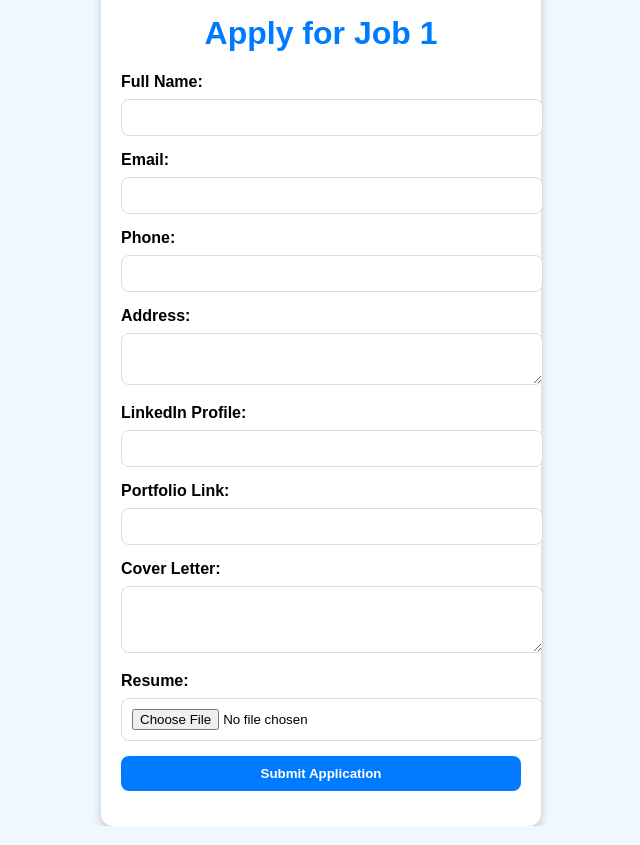
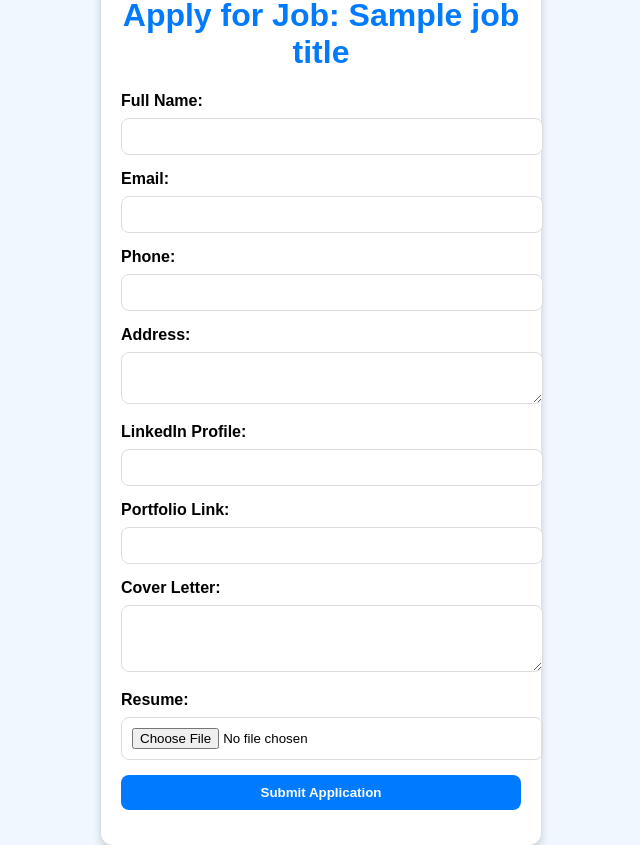
Before and after one commit to danielobare/daniel-obare-careers-website, a Flask app: template templates/apply.html in a window 1280 px wide. Shown: the whole page, without its empty margins (319-959 px from the left). Run offline with Flask 3, Linux system fonts and the light colour scheme; the template is opened without the code that fills it: most values are stand-ins (such as "Sample title", 1, 10 or a date in 2020).

Commit message:
misc changes like displaying job title in application page instead of job id

```diff
--- a/app.py
+++ b/app.py
@@ -1,7 +1,6 @@
 from flask import Flask, jsonify, render_template, request
 from sqlalchemy import text
 from database import engine
-import os
 
 app = Flask(__name__)
 
@@ -9,7 +8,7 @@ app = Flask(__name__)
 def load_jobs_from_db():
     with engine.connect() as conn:
         result = conn.execute(text("SELECT * FROM jobs"))
-        jobs = result.all()
+        jobs = [dict(row) for row in result]  # Convert rows to dictionaries
         return jobs
 
 
@@ -26,6 +25,14 @@ def list_jobs():
 
 @app.route("/apply/<int:job_id>", methods=["GET", "POST"])
 def apply_to_job(job_id):
+    with engine.connect() as conn:
+        job = conn.execute(text("SELECT * FROM jobs WHERE id = :job_id"), {'job_id': job_id}).fetchone()
+
+    if not job:
+        return "Job not found", 404
+
+    job_title = job['title']
+
     if request.method == "POST":
         name = request.form.get('name')
         email = request.form.get('email')
@@ -56,7 +63,7 @@ def apply_to_job(job_id):
 
         return render_template('thank_you.html', name=name)
 
-    return render_template('apply.html', job_id=job_id)
+    return render_template('apply.html', job_id=job_id, job_title=job_title)
 
 
 if __name__ == "__main__":
--- a/templates/apply.html
+++ b/templates/apply.html
@@ -52,7 +52,7 @@
 </head>
 <body>
     <div class="form-container">
-        <h1>Apply for Job {{ job_id }}</h1>
+        <h1>Apply for Job: {{ job_title }}</h1>
         <form method="POST" enctype="multipart/form-data">
             <label for="name">Full Name:</label>
             <input type="text" id="name" name="name" required>
```
